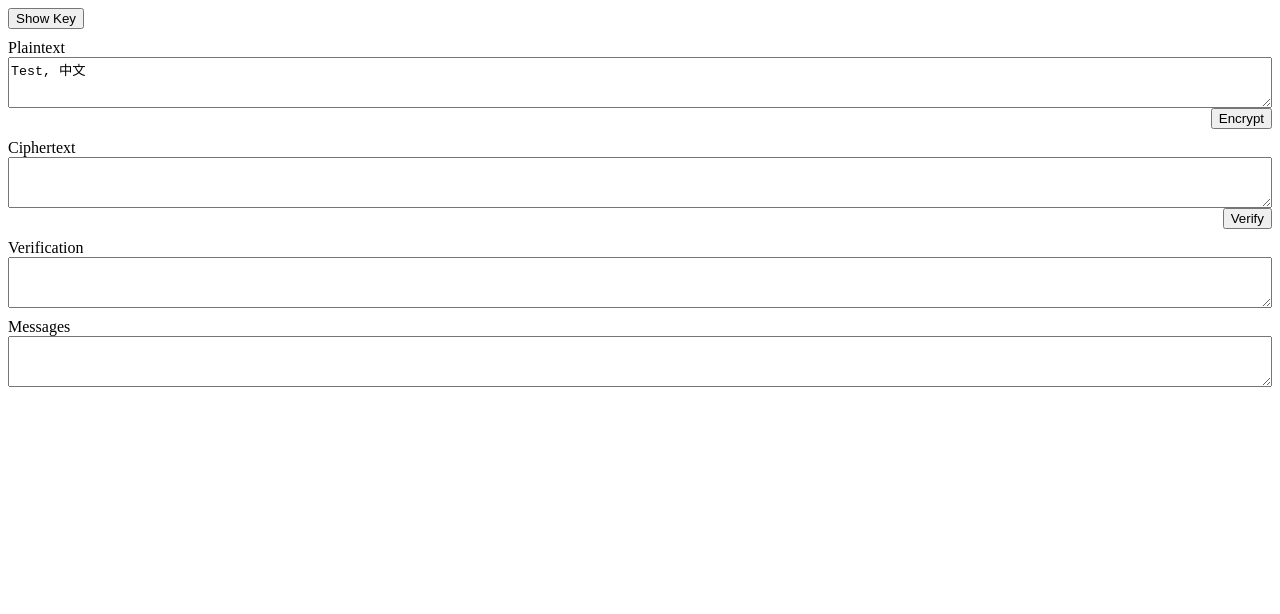
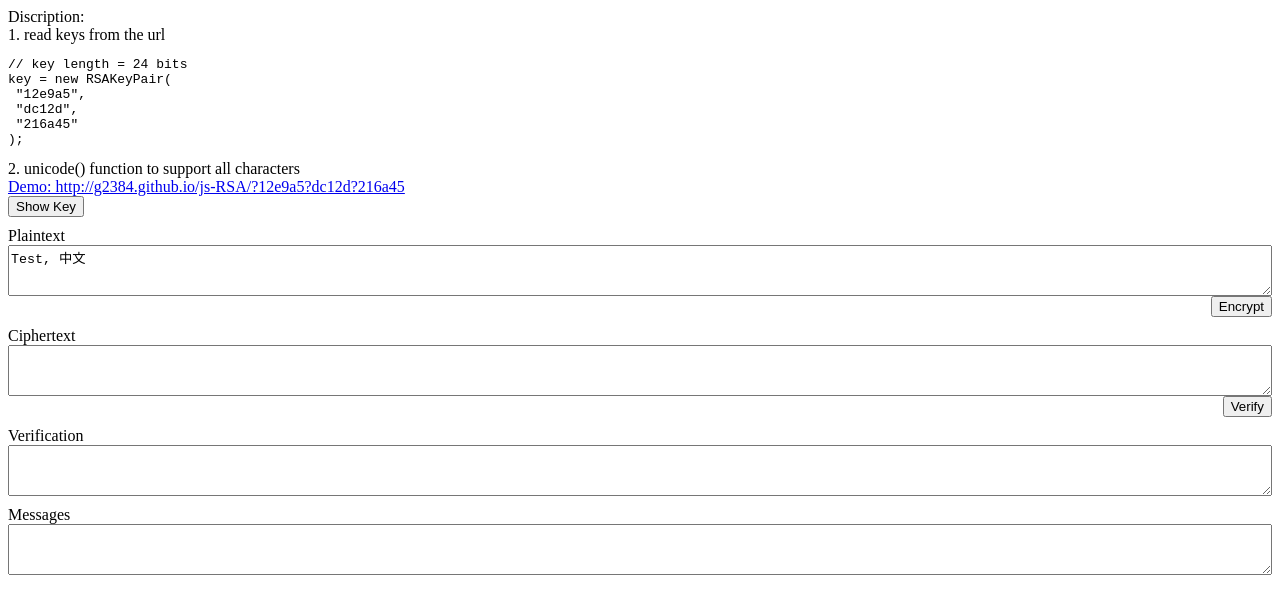
Before and after one commit to DevByAmirulilman/RsaLab3, a plain HTML site: page index.html in a window 1280 px wide. Drawn offline with Linux system fonts and the light colour scheme.

Commit message:
Update index.html

```diff
--- a/index.html
+++ b/index.html
@@ -97,6 +97,17 @@ xmlhttp.send();
 </script>
 </head>
 <body onload="bodyLoad()">
+Discription:<br>
+1. read keys from the url<br>
+<pre>
+// key length = 24 bits
+key = new RSAKeyPair(
+ "12e9a5",
+ "dc12d",
+ "216a45"
+);</pre>
+2. unicode() function to support all characters<br>
+<a href="http://g2384.github.io/js-RSA/?12e9a5?dc12d?216a45">Demo: http://g2384.github.io/js-RSA/?12e9a5?dc12d?216a45</a>
 <div id="t"></div>
 <form name="frm">
 <input type="button" value="Show Key" name="cmdShowKey" onclick="cmdShowKeyClick()">
```
